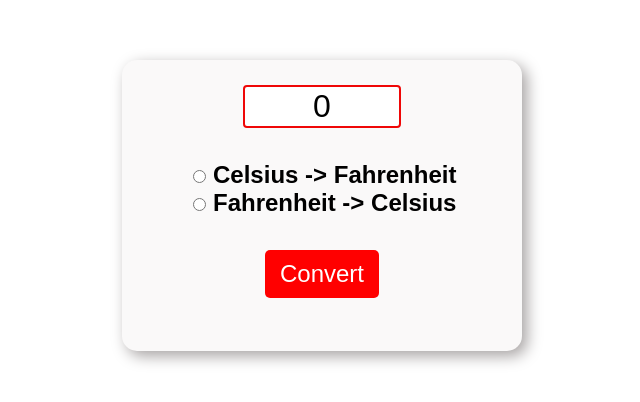
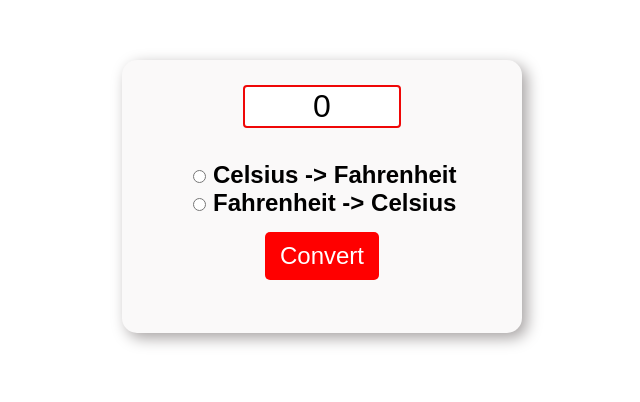
Before and after one commit to shobikapushparaj/Temperature_Conversion, a plain HTML site: page Temperature conversion app/index.html in a window 1280 px wide. Shown: the part 118-520 px from the top of the page, without its empty margins (318-958 px from the left). Drawn offline with Linux system fonts and the light colour scheme.

Commit message:
index.html

```diff
--- a/Temperature conversion app/index.html
+++ b/Temperature conversion app/index.html
@@ -14,7 +14,7 @@
         <label for="toFahrenheit">Celsius -> Fahrenheit</label><br>
 
         <input type="radio" id="toCelsius" name="temp">
-        <label for="toCelsius">Fahrenheit -> Celsius</label><br><br>
+        <label for="toCelsius">Fahrenheit -> Celsius</label><br>
 
         <button type="button" onclick="convert()">Convert</button>
         <p id="result"></p>
```
